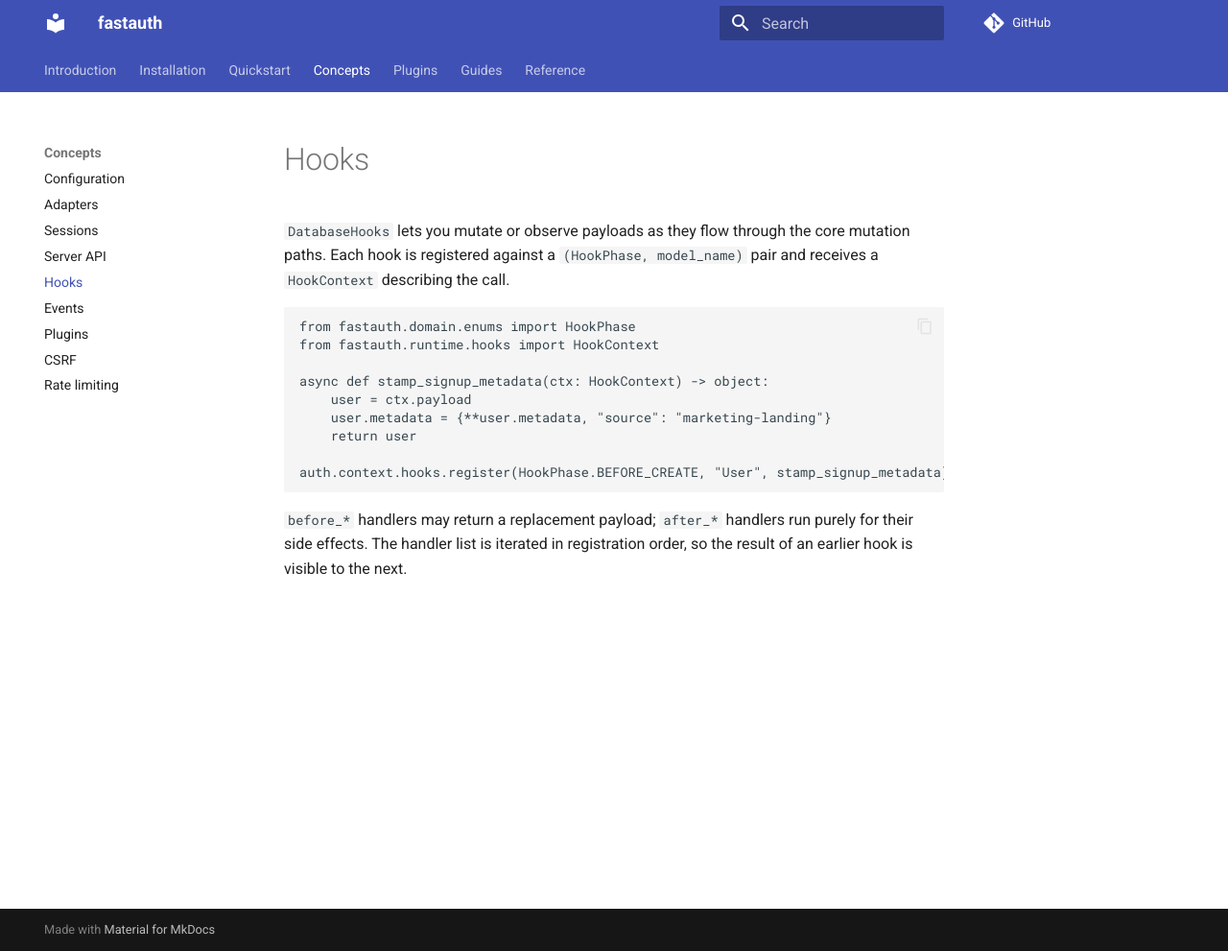
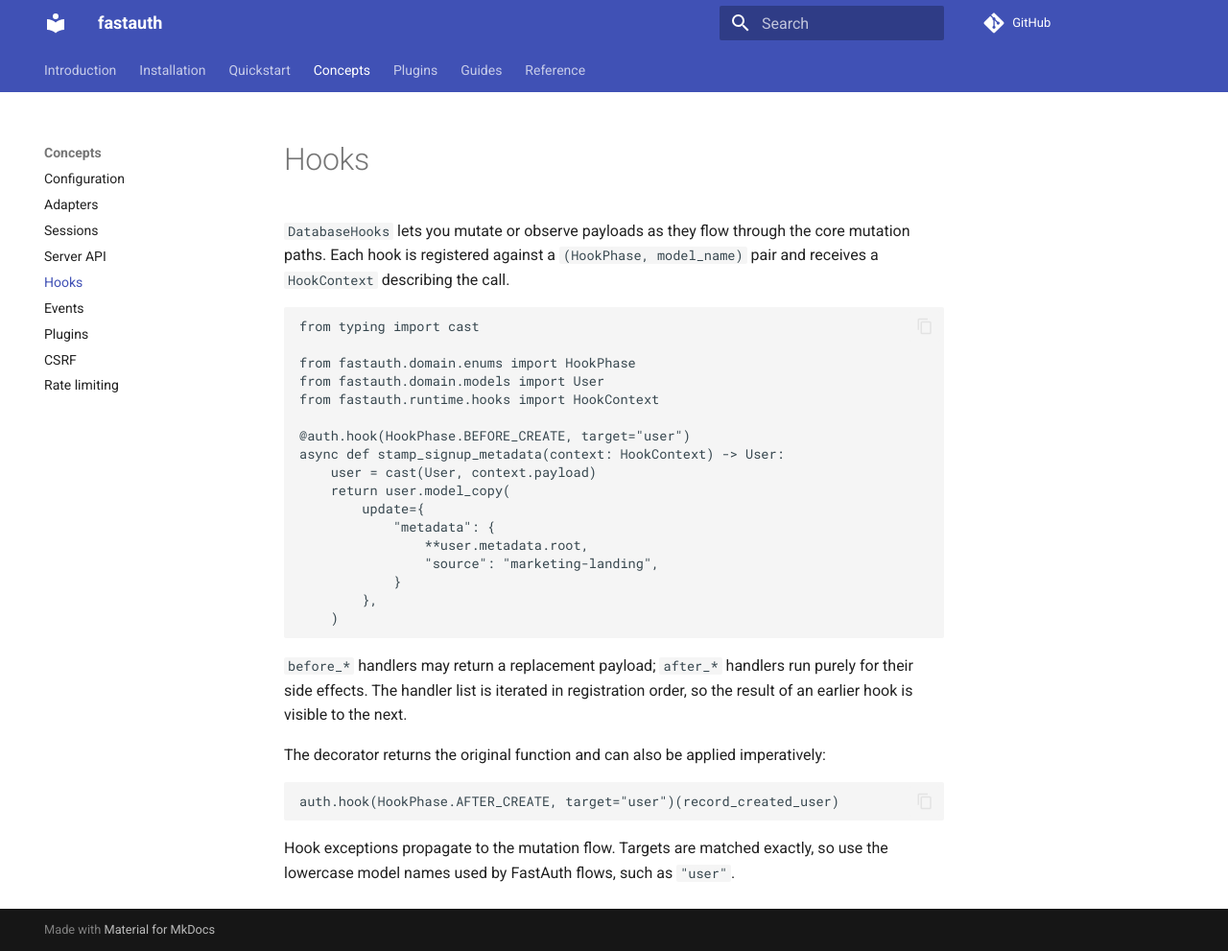
Before and after one commit to bhargavandhe/fastauth, an MkDocs documentation site: the page built from docs/concepts/hooks.md, in a window 1280 px wide and 991 px high. Shown: the whole window at 96% size. Built offline with MkDocs 1.6.1 and Material for MkDocs 9.7.7, drawn with Linux system fonts in a browser that asks for light colours; comment, search, counter and statistics services are not loaded.

Commit message:
docs: document event and hook decorators

````diff
--- a/docs/concepts/hooks.md
+++ b/docs/concepts/hooks.md
@@ -5,17 +5,35 @@
 pair and receives a `HookContext` describing the call.
 
 ```python
+from typing import cast
+
 from fastauth.domain.enums import HookPhase
+from fastauth.domain.models import User
 from fastauth.runtime.hooks import HookContext
 
-async def stamp_signup_metadata(ctx: HookContext) -> object:
-    user = ctx.payload
-    user.metadata = {**user.metadata, "source": "marketing-landing"}
-    return user
-
-auth.context.hooks.register(HookPhase.BEFORE_CREATE, "User", stamp_signup_metadata)
+@auth.hook(HookPhase.BEFORE_CREATE, target="user")
+async def stamp_signup_metadata(context: HookContext) -> User:
+    user = cast(User, context.payload)
+    return user.model_copy(
+        update={
+            "metadata": {
+                **user.metadata.root,
+                "source": "marketing-landing",
+            }
+        },
+    )
 ```
 
 `before_*` handlers may return a replacement payload; `after_*` handlers run
 purely for their side effects. The handler list is iterated in registration
 order, so the result of an earlier hook is visible to the next.
+
+The decorator returns the original function and can also be applied
+imperatively:
+
+```python
+auth.hook(HookPhase.AFTER_CREATE, target="user")(record_created_user)
+```
+
+Hook exceptions propagate to the mutation flow. Targets are matched exactly,
+so use the lowercase model names used by FastAuth flows, such as `"user"`.
````
Also changed, not shown: CHANGELOG.md (+4 -0 lines), docs/concepts/events.md (+15 -7 lines), docs/migrating/0.12.md (+31 -0 lines), docs/reference/index.md (+28 -0 lines).
